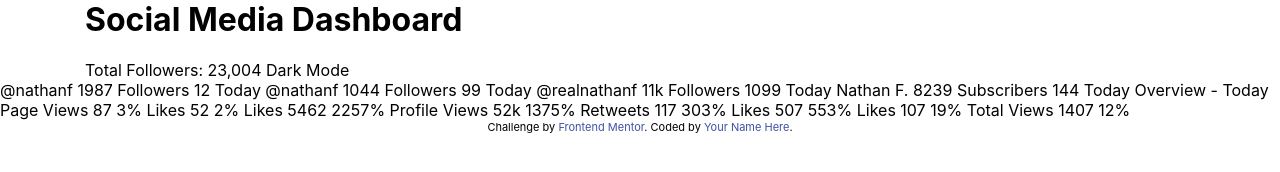
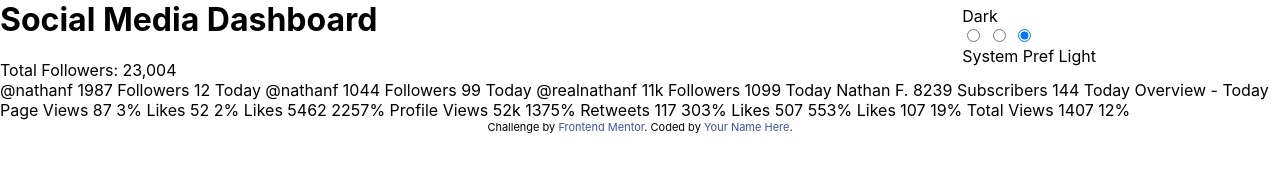
Before and after one commit to pravanjansipun/dark-and-light, a plain HTML site: page index.html in a window 1280 px wide. Drawn offline with Linux system fonts and the light colour scheme.

Commit message:
again doing the header part

```diff
--- a/app/scss/components/_index.scss
+++ b/app/scss/components/_index.scss
@@ -1,2 +1,3 @@
 @forward "card";
 @forward "toggle";
+@forward "header";
--- /dev/null
+++ b/app/scss/components/header.scss
@@ -0,0 +1,15 @@
+@use "../util" as *;
+
+.header {
+  @include breakpoint(large) {
+    display: flex;
+    justify-content: space-between;
+    margin: 0;
+  }
+
+  &__title {
+  }
+
+  &__toggle {
+  }
+}
--- a/app/scss/components/toggle.scss
+++ b/app/scss/components/toggle.scss
@@ -1,10 +1,24 @@
 @use "../util" as *;
 
 .toggle {
-  &_button {
+  border: none;
+
+  &__wrapper {
+  }
+
+  input[type="radio"] {
+  }
+
+  &__background {
+  }
+
+  &__button {
     width: rem(16);
     height: rem(16);
     border-radius: 50%;
     background-color: var(--toggle);
   }
+
+  label {
+  }
 }
--- a/app/scss/util/breakpoints.scss
+++ b/app/scss/util/breakpoints.scss
@@ -1,14 +1,14 @@
-// 640px, 1024px, 1400px
+// 640px, 950px, 1400px
 $breakpoints-up: (
   "medium": "40em",
-  "large": "64em",
+  "large": "59.375em",
   "xlarge": "87.5em",
 );
 
-// 639px, 1023px, 1399px
+// 639px, 949px, 1399px
 $breakpoints-down: (
   "small": "39.9375em",
-  "medium": "63.9375em",
+  "medium": "59.3125em",
   "large": "83.4375em",
 );
 
--- a/index.html
+++ b/index.html
@@ -38,8 +38,27 @@
   </head>
   <body>
     <header class="header container">
-      <h1>Social Media Dashboard</h1>
-      Total Followers: 23,004 Dark Mode
+      <div class="header__title">
+        <h1>Social Media Dashboard</h1>
+        Total Followers: 23,004
+      </div>
+
+      <fieldset
+        class="header__toggle toggle"
+        aria-label="theme toggle"
+        role="radiogroup"
+      >
+        <label for="dark">Dark</label>
+        <div class="toggle__wrapper">
+          <input type="radio" name="theme" id="dark" />
+          <input type="radio" name="theme" id="system" />
+          <input type="radio" name="theme" id="light" checked />
+          <span aria-hidden="true" class="c-toggle__background"></span>
+          <span aria-hidden="true" class="c-toggle__switcher"></span>
+        </div>
+        <label for="dark">System Pref</label>
+        <label for="light">Light</label>
+      </fieldset>
     </header>
 
     <main>
```
Also changed, not shown: dist/style.css, 1 other file.
